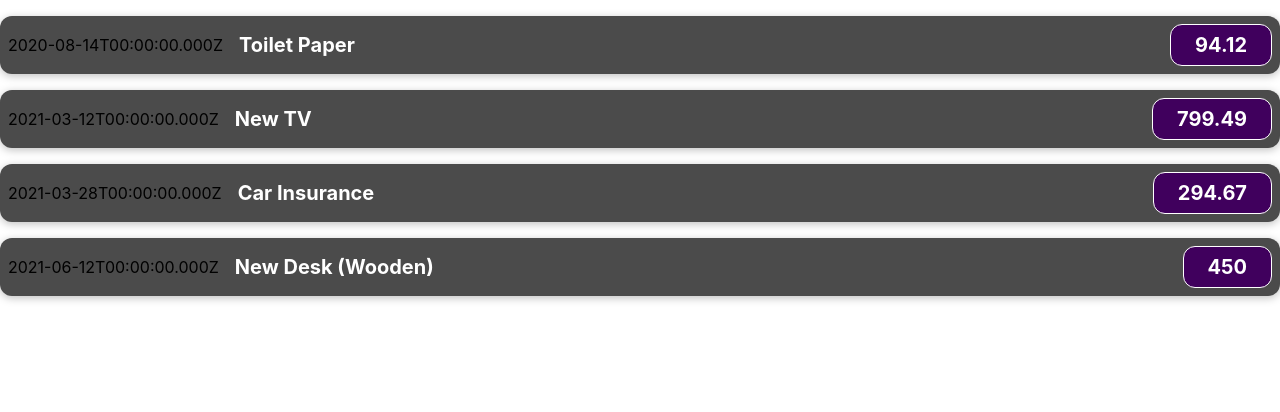
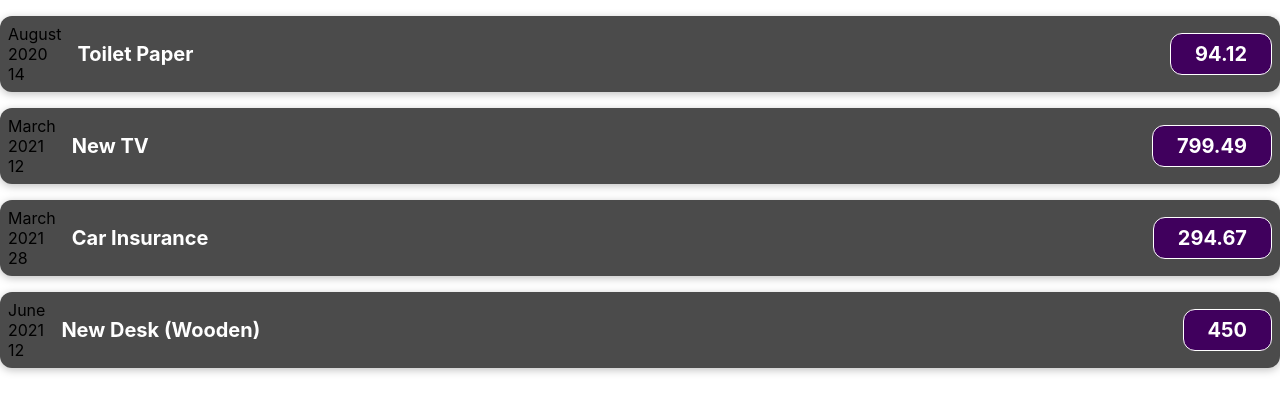
Before and after one commit to albur2021/react-complete-guide, a React (Create React App) app: page / in a window 1280 px wide. Shown: the top 412 px of the page. Built offline with nearby package versions, Linux system fonts and the light colour scheme.

Commit message:
make date data look better

```diff
--- a/src/components/ExpenseItem.jsx
+++ b/src/components/ExpenseItem.jsx
@@ -1,10 +1,18 @@
-import './ExpenseItem.css';
+import "./ExpenseItem.css";
 
 const ExpenseItem = (props) => {
+  const month = props.date.toLocaleString("en-US", { month: "long" });
+  const day = props.date.toLocaleString("en-US", { day: "2-digit" });
+  const year = props.date.getFullYear();
+
   return (
-    // We can't have two HTML root element here, hence we wrap all our tags
     <div className="expense-item">
-      <div >{props.date.toISOString()}</div>
+      <div>
+        <div>{month}</div>
+        <div>{year}</div>
+        <div>{day}</div>
+      </div>
+
       <div className="expense-item__description">
         <h2>{props.title}</h2>
       </div>
```
